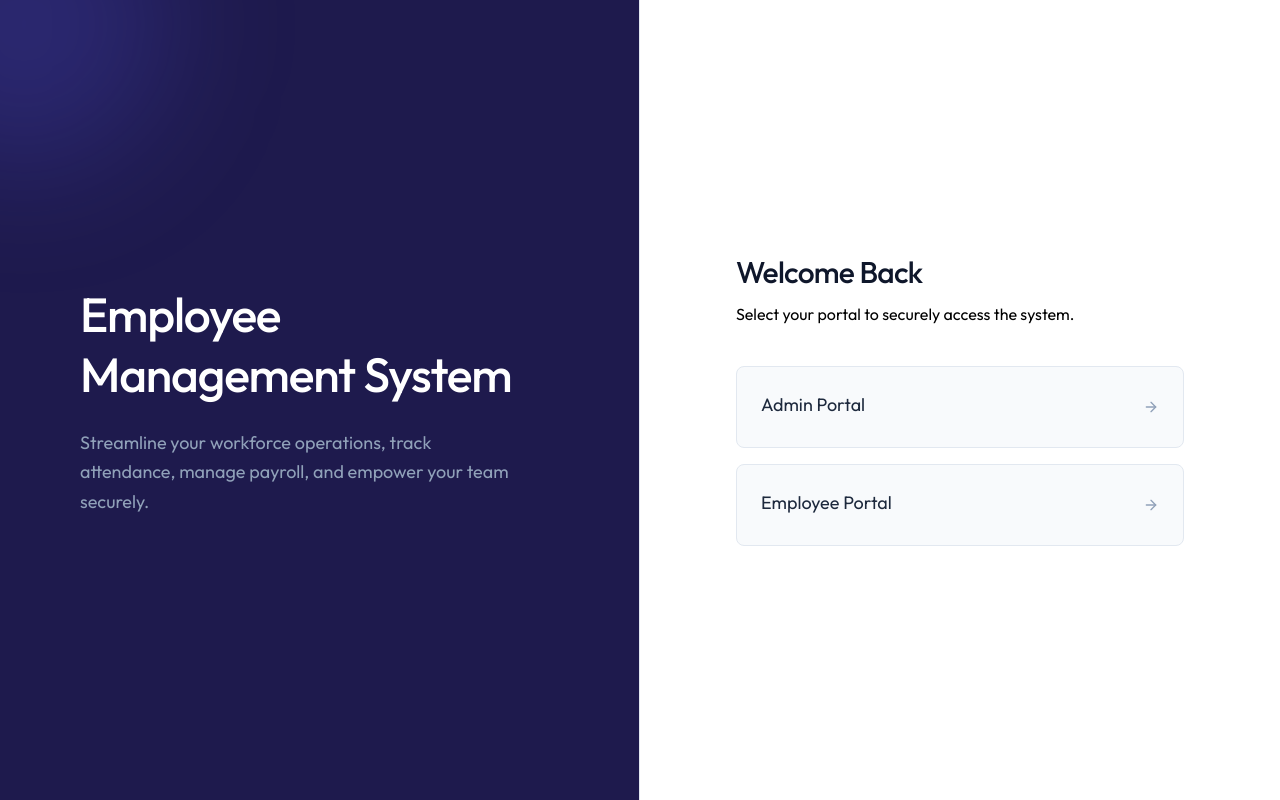
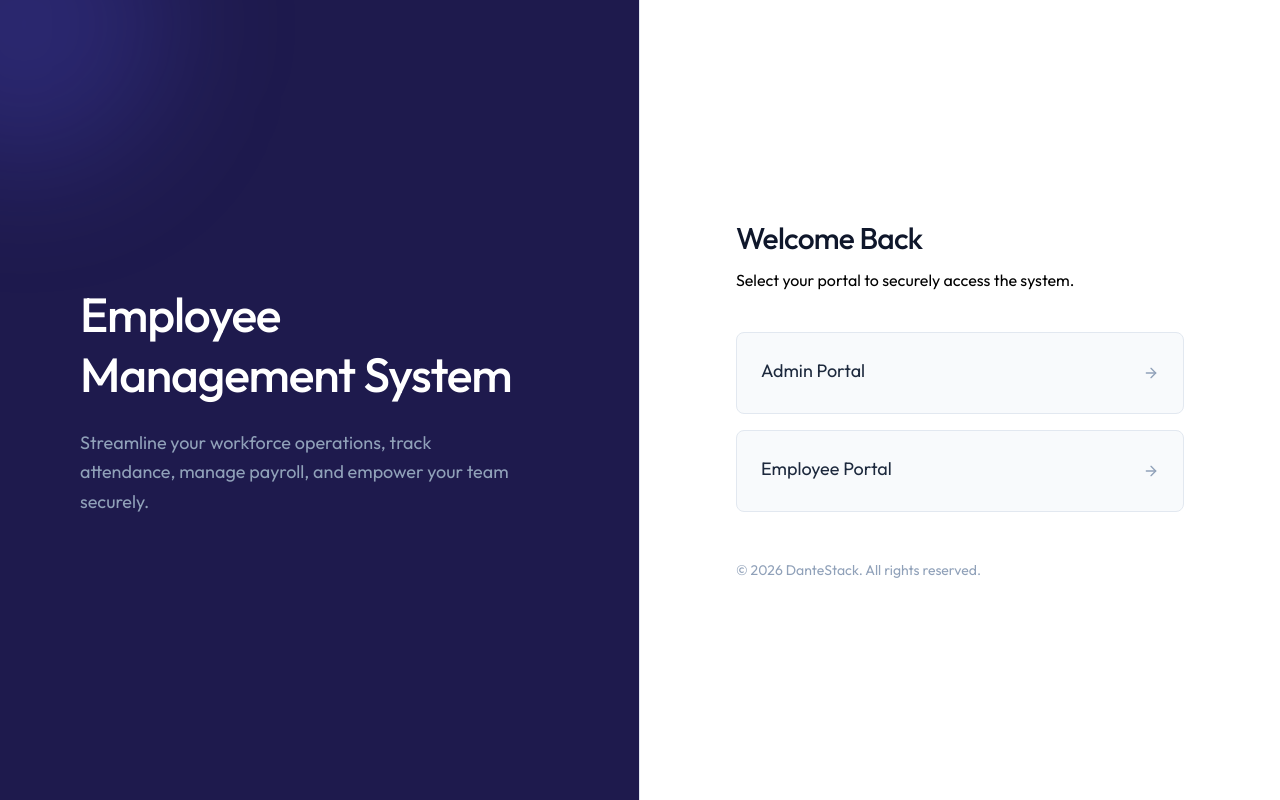
Before and after one commit to Karim-Aridj/FullStack-EMS, a React (Vite) app in the folder client/: page /login in a window 1280 px wide. Built offline with nearby package versions, Linux system fonts and the light colour scheme.

Commit message:
added Date.getFullYear() method in footer to get current year

```diff
--- a/client/src/pages/LoginLanding.jsx
+++ b/client/src/pages/LoginLanding.jsx
@@ -67,6 +67,11 @@ const LoginLanding = () => {
           </div>
 
           {/* Footer */}
+          <div className="mt-12 text-center md:text-left text-sm
+          text-slate-400">
+            <p>© {new Date().getFullYear()} DanteStack. All
+              rights reserved.</p>
+          </div>
 
         </div>
 
```
